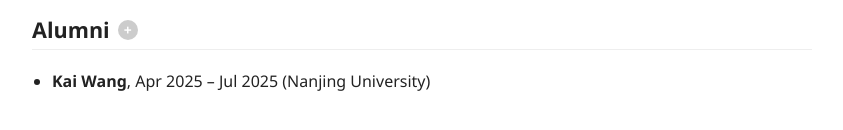
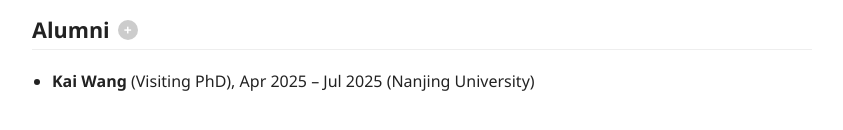
Before and after one commit to ntu-dps/ntu-dps.github.io, a plain HTML site: page people.html in a window 1280 px wide. Shown: the part 1869-1999 px from the top of the page, without its empty margins (218-1061 px from the left). Drawn offline with Linux system fonts and the light colour scheme.

Commit message:
Update people.html

```diff
--- a/people.html
+++ b/people.html
@@ -274,7 +274,7 @@
         </h2>
         <div class="alumni-list">
             <ul>
-                <li><strong>Kai Wang</strong>, Apr&nbsp;2025 – Jul&nbsp;2025 (Nanjing University)</li>
+                <li><strong>Kai&nbsp;Wang</strong> (Visiting&nbsp;PhD), Apr&nbsp;2025 – Jul&nbsp;2025 (Nanjing University)</li>
             </ul>
         </div>
     </div>
```
